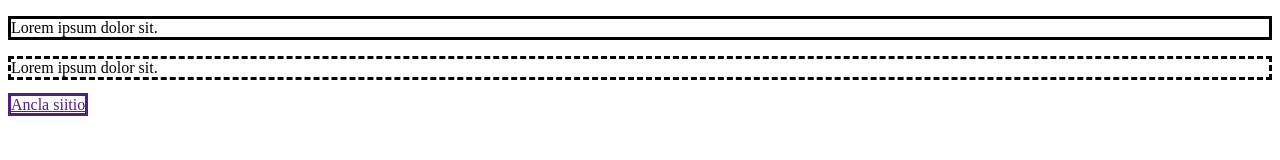
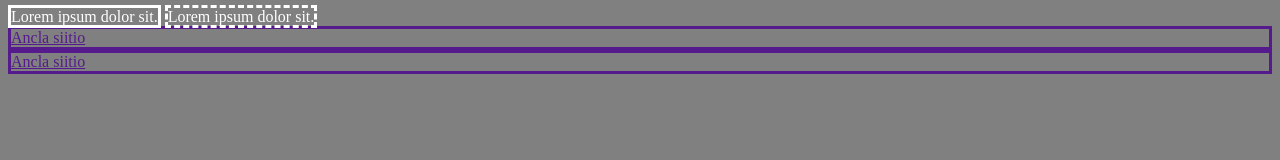
Before and after one commit to Danielacvd/basic-front, a plain HTML site: page CSSIntermedio/bordes/index.html in a window 1280 px wide. Drawn offline with Linux system fonts and the light colour scheme.

Commit message:
ADD: Elementos de bloque y de linea

```diff
--- a/CSSIntermedio/bordes/index.html
+++ b/CSSIntermedio/bordes/index.html
@@ -8,8 +8,10 @@
     <title>Bordes</title>
 </head>
 <body>
-    <p class="border-solid">Lorem ipsum dolor sit.</p>
-    <p class="border-dashed">Lorem ipsum dolor sit.</p>
-    <a href="" class="border-solid">Ancla siitio</a>
+    <p class="border-solid display-inline">Lorem ipsum dolor sit.</p>
+    <p class="border-dashed display-inline">Lorem ipsum dolor sit.</p>
+    <a href="" class="border-solid display-block">Ancla siitio</a>
+    <a href="" class="border-solid display-block">Ancla siitio</a>
+
 </body>
 </html>
--- a/CSSIntermedio/bordes/styule.css
+++ b/CSSIntermedio/bordes/styule.css
@@ -1,3 +1,8 @@
+body{
+    background-color: gray;
+    color: white;
+}
+
 .border-solid{
     border-style: solid;
 }
@@ -5,3 +10,11 @@
 .border-dashed{
     border-style: dashed;
 }
+
+.display-inline{
+    display: inline;
+}
+
+.display-block{
+    display: block;
+}
```
